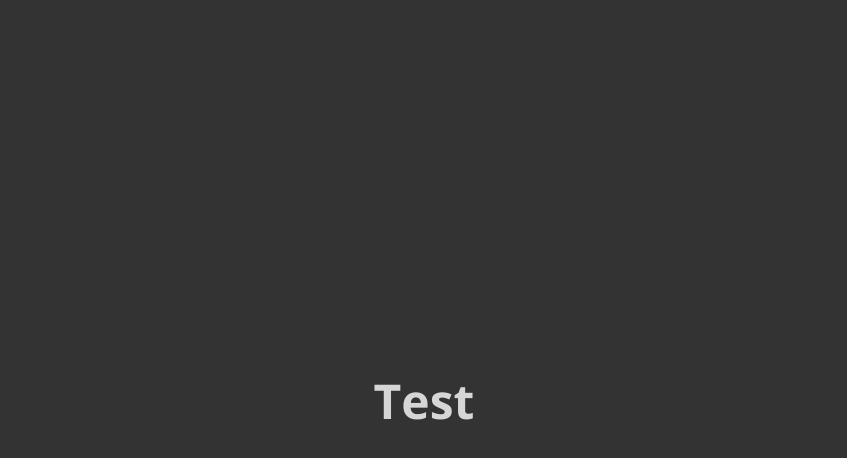
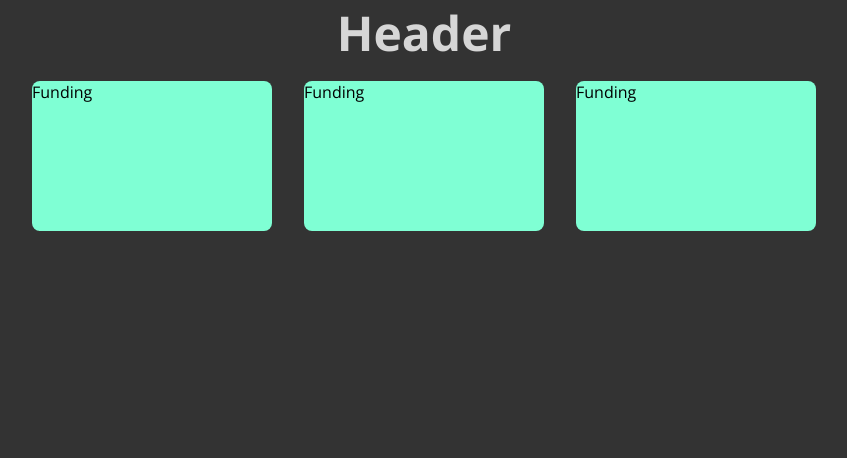
Before and after one commit to guapohombre/startup, a plain HTML site: page index.html in a window 1280 px wide. Shown: the whole page, without its empty margins (216-1063 px from the left). Drawn offline with nearby package versions, Linux system fonts and the light colour scheme.

Commit message:
third commit

```diff
--- a/index.html
+++ b/index.html
@@ -14,6 +14,22 @@
     <script defer src="main.js"></script>
   </head>
   <body>
-    <h1>Test</h1>
+    <header>
+      <h1>Header</h1>
+    </header>
+    <main>
+      <div class="subject">
+        <p>Funding</p>
+      </div>
+      <div class="subject">
+        <p>Funding</p>
+      </div>
+
+      <div class="subject">
+        <p>Funding</p>
+      </div>
+    </main>
+
+    <footer></footer>
   </body>
 </html>
--- a/style.css
+++ b/style.css
@@ -6,10 +6,7 @@
 
 body {
   background-color: #333;
-  display: flex;
-  align-items: center;
-  justify-content: center;
-  min-height: 100vh;
+
   font-family: "Open Sans", sans-serif;
 }
 
@@ -17,3 +14,22 @@ h1 {
   font-size: 3rem;
   color: rgb(255 255 255/0.8);
 }
+
+main {
+  display: flex;
+  align-items: center;
+  justify-content: center;
+}
+
+header {
+  text-align: center;
+}
+
+.subject {
+  width: 240px;
+  height: 150px;
+  background-color: aquamarine;
+  color: black;
+  margin: 1em;
+  border-radius: 8px;
+}
```
